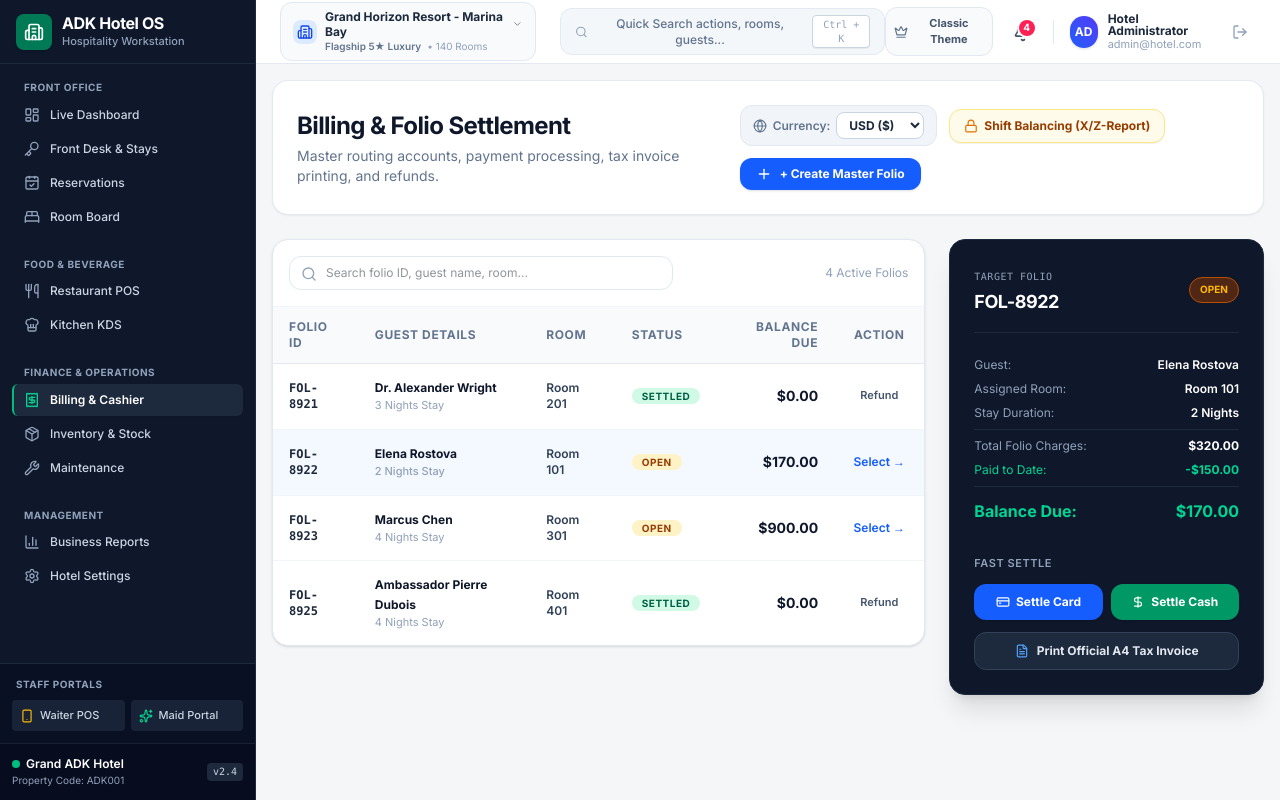
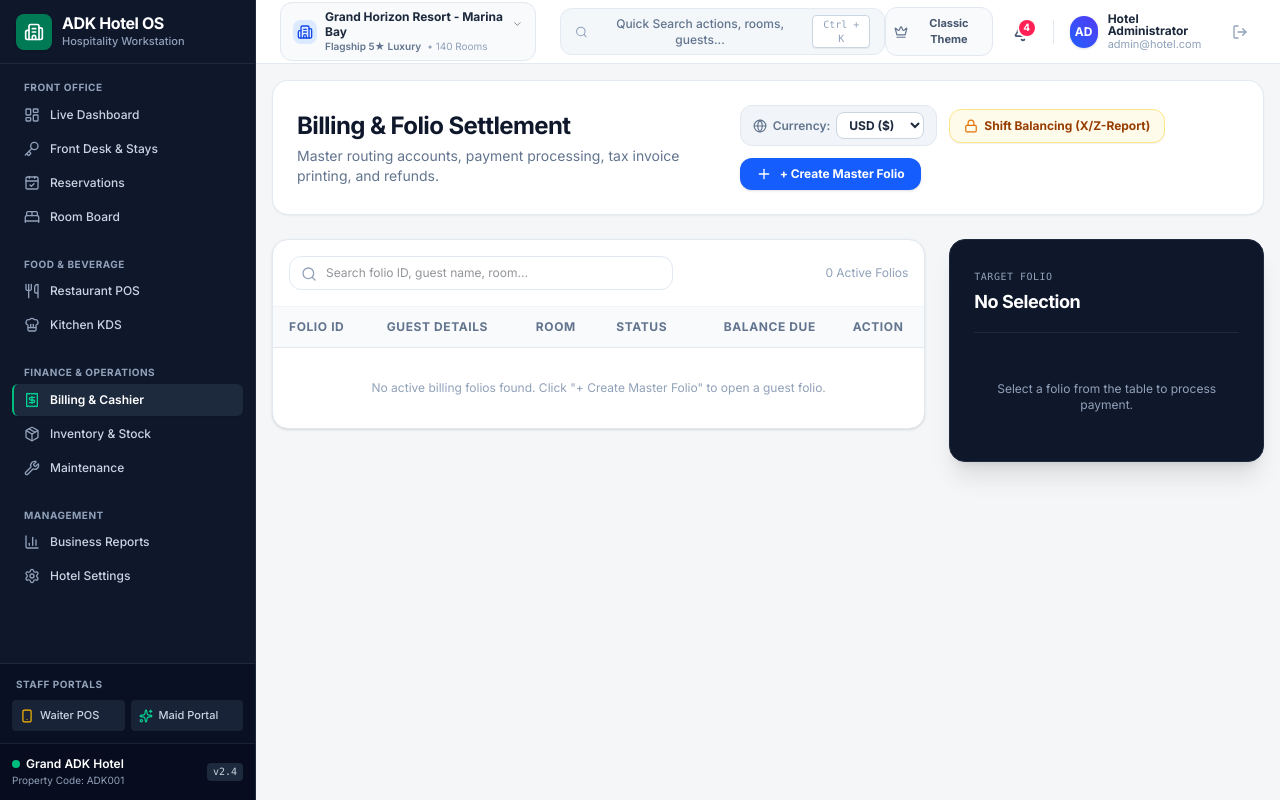
Before and after one commit to adksoftwares/hotel-os-platform, a Next.js app in the folder frontend/: page /billing in a window 1280 px wide. Built offline with nearby package versions, Linux system fonts and the light colour scheme; sample sign-in values are in the browser's storage.

Commit message:
fix: remove fake and mock details across workstations and initialize clean operational states

```diff
--- a/frontend/src/app/(dashboard)/billing/page.tsx
+++ b/frontend/src/app/(dashboard)/billing/page.tsx
@@ -25,76 +25,7 @@ interface FolioItem {
   charges: { date: string; description: string; amount: number }[];
 }
 
-const initialFolios: FolioItem[] = [
-  {
-    id: 'FOL-8921',
-    guest: 'Dr. Alexander Wright',
-    room: '201',
-    roomType: 'Deluxe King',
-    checkIn: '2026-10-11',
-    checkOut: '2026-10-14',
-    nights: 3,
-    status: 'SETTLED',
-    balance: 0.00,
-    totalCharges: 675.00,
-    paidAmount: 675.00,
-    charges: [
-      { date: '2026-10-11', description: 'Room Stay (3 Nights @ $200.00/night)', amount: 600.00 },
-      { date: '2026-10-11', description: 'Restaurant Dining - Steak Frites & Wine', amount: 75.00 },
-    ]
-  },
-  {
-    id: 'FOL-8922',
-    guest: 'Elena Rostova',
-    room: '101',
-    roomType: 'Standard Queen',
-    checkIn: '2026-10-11',
-    checkOut: '2026-10-13',
-    nights: 2,
-    status: 'OPEN',
-    balance: 170.00,
-    totalCharges: 320.00,
-    paidAmount: 150.00,
-    charges: [
-      { date: '2026-10-11', description: 'Room Stay (2 Nights @ $140.00/night)', amount: 280.00 },
-      { date: '2026-10-11', description: 'Minibar Consumption - Snacks & Drinks', amount: 40.00 },
-    ]
-  },
-  {
-    id: 'FOL-8923',
-    guest: 'Marcus Chen',
-    room: '301',
-    roomType: 'Executive Suite',
-    checkIn: '2026-10-12',
-    checkOut: '2026-10-16',
-    nights: 4,
-    status: 'OPEN',
-    balance: 900.00,
-    totalCharges: 1400.00,
-    paidAmount: 500.00,
-    charges: [
-      { date: '2026-10-12', description: 'Room Stay (4 Nights @ $320.00/night)', amount: 1280.00 },
-      { date: '2026-10-12', description: 'Airport Limousine Chauffeur Service', amount: 120.00 },
-    ]
-  },
-  {
-    id: 'FOL-8925',
-    guest: 'Ambassador Pierre Dubois',
-    room: '401',
-    roomType: 'Presidential Suite',
-    checkIn: '2026-10-11',
-    checkOut: '2026-10-15',
-    nights: 4,
-    status: 'SETTLED',
-    balance: 0.00,
-    totalCharges: 3200.00,
-    paidAmount: 3200.00,
-    charges: [
-      { date: '2026-10-11', description: 'Presidential Suite Stay (4 Nights)', amount: 2800.00 },
-      { date: '2026-10-11', description: 'Private Dining & In-Room Banqueting', amount: 400.00 },
-    ]
-  },
-];
+const initialFolios: FolioItem[] = [];
 
 const CURRENCIES = [
   { code: 'USD', symbol: '$', rate: 1.0, label: 'USD ($)' },
@@ -108,7 +39,7 @@ const CURRENCIES = [
 export default function BillingDashboard() {
   const { toast } = useToast();
   const [folios, setFolios] = useState<FolioItem[]>(initialFolios);
-  const [selectedFolio, setSelectedFolio] = useState<FolioItem | null>(initialFolios[1]);
+  const [selectedFolio, setSelectedFolio] = useState<FolioItem | null>(null);
   const [searchQuery, setSearchQuery] = useState('');
 
   // Multi-Currency & Shift Close State
@@ -290,11 +221,18 @@ export default function BillingDashboard() {
                   </tr>
                 </thead>
                 <tbody className="divide-y divide-slate-100">
-                  {filteredFolios.map((folio) => {
-                    const isSelected = selectedFolio?.id === folio.id;
+                  {filteredFolios.length === 0 ? (
+                    <tr>
+                      <td colSpan={6} className="px-4 py-8 text-center text-slate-400">
+                        No active billing folios found. Click "+ Create Master Folio" to open a guest folio.
+                      </td>
+                    </tr>
+                  ) : (
+                    filteredFolios.map((folio) => {
+                      const isSelected = selectedFolio?.id === folio.id;
 
-                    return (
-                      <tr
+                      return (
+                        <tr
                         key={folio.id}
                         onClick={() => setSelectedFolio(folio)}
                         className={`cursor-pointer transition-colors ${
@@ -336,7 +274,8 @@ export default function BillingDashboard() {
                         </td>
                       </tr>
                     );
-                  })}
+                  })
+                )}
                 </tbody>
               </table>
             </div>
--- a/frontend/src/app/(dashboard)/kitchen/page.tsx
+++ b/frontend/src/app/(dashboard)/kitchen/page.tsx
@@ -24,57 +24,7 @@ interface KOT {
   urgent?: boolean;
 }
 
-const initialMockKots: KOT[] = [
-  {
-    id: 'KOT-8491',
-    table: 'Table 4',
-    server: 'Rajesh K.',
-    time: '12:42 PM',
-    timestamp: Date.now() - 22 * 60 * 1000, // 22 mins ago (Rush)
-    status: 'PREPARING',
-    urgent: true,
-    items: [
-      { name: 'Steak Frites (Medium-Rare)', qty: 2, notes: 'Truffle butter on side' },
-      { name: 'Caesar Salad', qty: 1, notes: 'No croutons (gluten-free)' },
-      { name: 'Craft Cola', qty: 2 }
-    ]
-  },
-  {
-    id: 'KOT-8492',
-    table: 'Table 2',
-    server: 'Elena V.',
-    time: '12:54 PM',
-    timestamp: Date.now() - 11 * 60 * 1000, // 11 mins ago (Warning)
-    status: 'PENDING',
-    items: [
-      { name: 'Wagyu Burger (Well Done)', qty: 1 },
-      { name: 'Truffle Fries', qty: 2, notes: 'Extra parmesan cheese' }
-    ]
-  },
-  {
-    id: 'KOT-8493',
-    table: 'Patio 2',
-    server: 'Admin',
-    time: '01:02 PM',
-    timestamp: Date.now() - 4 * 60 * 1000, // 4 mins ago (Normal)
-    status: 'PENDING',
-    items: [
-      { name: 'Margherita Pizza', qty: 1, notes: 'Crispy thin crust' },
-      { name: 'Bruschetta', qty: 1 }
-    ]
-  },
-  {
-    id: 'KOT-8490',
-    table: 'Roof 2',
-    server: 'Marcus',
-    time: '12:35 PM',
-    timestamp: Date.now() - 30 * 60 * 1000,
-    status: 'READY',
-    items: [
-      { name: 'Cheesecake', qty: 2, notes: 'Berry compote' }
-    ]
-  }
-];
+const initialMockKots: KOT[] = [];
 
 export default function KitchenDisplaySystem() {
   const { toast } = useToast();
--- a/frontend/src/app/(dashboard)/maintenance/page.tsx
+++ b/frontend/src/app/(dashboard)/maintenance/page.tsx
@@ -18,13 +18,7 @@ interface MaintenanceIssue {
   reportedAt: string;
 }
 
-const mockIssues: MaintenanceIssue[] = [
-  { id: "1", roomNumber: "101", issue: "Bathroom sink faucet leaking slightly", priority: "MEDIUM", status: "OPEN", reportedAt: "Today 10:15 AM" },
-  { id: "2", roomNumber: "205", issue: "HVAC cooling unit cycling off prematurely", priority: "HIGH", status: "IN_PROGRESS", reportedAt: "Today 09:30 AM" },
-  { id: "3", roomNumber: "310", issue: "Broken TV remote battery cover missing", priority: "LOW", status: "OPEN", reportedAt: "Yesterday" },
-  { id: "4", roomNumber: "105", issue: "Main shower hot water pressure low", priority: "CRITICAL", status: "RESOLVED", reportedAt: "Today 08:00 AM" },
-  { id: "5", roomNumber: "402", issue: "Balcony light bulb burnt out", priority: "LOW", status: "CLOSED", reportedAt: "Oct 10" },
-];
+const mockIssues: MaintenanceIssue[] = [];
 
 export default function MaintenanceKanban() {
   const { toast } = useToast();
--- a/frontend/src/app/(dashboard)/pos/page.tsx
+++ b/frontend/src/app/(dashboard)/pos/page.tsx
@@ -52,14 +52,14 @@ interface TableEntity {
 
 const initialTables: TableEntity[] = [
   { id: 'T1', name: 'Table 1', zone: 'AC Dining', capacity: 2, status: 'AVAILABLE', currentTotal: 0 },
-  { id: 'T2', name: 'Table 2', zone: 'AC Dining', capacity: 4, status: 'OCCUPIED', currentTotal: 78.50, seatedMinutes: 35, guestCount: 3 },
-  { id: 'T3', name: 'Table 3', zone: 'AC Dining', capacity: 4, status: 'BILLED', currentTotal: 142.00, seatedMinutes: 52, guestCount: 4 },
-  { id: 'T4', name: 'Table 4', zone: 'AC Dining', capacity: 6, status: 'OCCUPIED', currentTotal: 215.00, seatedMinutes: 20, guestCount: 5 },
+  { id: 'T2', name: 'Table 2', zone: 'AC Dining', capacity: 4, status: 'AVAILABLE', currentTotal: 0 },
+  { id: 'T3', name: 'Table 3', zone: 'AC Dining', capacity: 4, status: 'AVAILABLE', currentTotal: 0 },
+  { id: 'T4', name: 'Table 4', zone: 'AC Dining', capacity: 6, status: 'AVAILABLE', currentTotal: 0 },
   { id: 'G1', name: 'Patio 1', zone: 'Garden Patio', capacity: 4, status: 'AVAILABLE', currentTotal: 0 },
-  { id: 'G2', name: 'Patio 2', zone: 'Garden Patio', capacity: 4, status: 'OCCUPIED', currentTotal: 64.00, seatedMinutes: 15, guestCount: 2 },
-  { id: 'G3', name: 'Patio 3', zone: 'Garden Patio', capacity: 8, status: 'RESERVED', currentTotal: 0 },
+  { id: 'G2', name: 'Patio 2', zone: 'Garden Patio', capacity: 4, status: 'AVAILABLE', currentTotal: 0 },
+  { id: 'G3', name: 'Patio 3', zone: 'Garden Patio', capacity: 8, status: 'AVAILABLE', currentTotal: 0 },
   { id: 'R1', name: 'Roof 1', zone: 'Rooftop', capacity: 2, status: 'AVAILABLE', currentTotal: 0 },
-  { id: 'R2', name: 'Roof 2', zone: 'Rooftop', capacity: 4, status: 'OCCUPIED', currentTotal: 110.00, seatedMinutes: 40, guestCount: 2 },
+  { id: 'R2', name: 'Roof 2', zone: 'Rooftop', capacity: 4, status: 'AVAILABLE', currentTotal: 0 },
 ];
 
 export default function RestaurantPOS() {
@@ -803,10 +803,10 @@ export default function RestaurantPOS() {
               onChange={(e) => setSelectedRoomNumber(e.target.value)}
               className="w-full px-3 py-2 rounded-xl border border-slate-200 bg-white"
             >
-              <option value="101">Room 101 - Dr. Alexander Wright (Deluxe King)</option>
-              <option value="102">Room 102 - Elena Rostova (Standard Queen)</option>
-              <option value="201">Room 201 - Sarah Jenkins (Executive Suite)</option>
-              <option value="401">Room 401 - Ambassador Pierre Dubois (Presidential)</option>
+              <option value="101">Room 101 (Deluxe King)</option>
+              <option value="102">Room 102 (Standard Queen)</option>
+              <option value="201">Room 201 (Executive Suite)</option>
+              <option value="401">Room 401 (Presidential Penthouse)</option>
             </select>
           </div>
           <div className="p-3 bg-blue-50 border border-blue-200 rounded-xl text-blue-900 flex justify-between font-bold">
--- a/frontend/src/app/(dashboard)/pos/waiter/page.tsx
+++ b/frontend/src/app/(dashboard)/pos/waiter/page.tsx
@@ -78,11 +78,7 @@ export default function WaiterHandheldPOS() {
   }, []);
 
   // Active Ticket
-  const [currentTicket, setCurrentTicket] = useState<WaiterOrderItem[]>([
-    { ...MENU_CATALOG[1], qty: 2, course: 'STARTER', notes: 'Dressing on side' },
-    { ...MENU_CATALOG[0], qty: 2, course: 'MAIN', notes: 'Medium-rare', hold: true },
-    { ...MENU_CATALOG[3], qty: 2, course: 'BEVERAGE', notes: 'No ice' },
-  ]);
+  const [currentTicket, setCurrentTicket] = useState<WaiterOrderItem[]>([]);
 
   // Audio tone helper
   const playChime = () => {
--- a/frontend/src/app/(dashboard)/reports/audit/page.tsx
+++ b/frontend/src/app/(dashboard)/reports/audit/page.tsx
@@ -15,10 +15,7 @@ type AuditLog = {
   }
 };
 
-const mockLogs: AuditLog[] = [
-  { id: '1', user: 'Admin', action: 'UPDATE', entity: 'Reservation', timestamp: '2023-10-10T10:00:00Z', details: { before: { status: 'PENDING' }, after: { status: 'CONFIRMED' } } },
-  { id: '2', user: 'System', action: 'CREATE', entity: 'Invoice', timestamp: '2023-10-10T11:30:00Z', details: { before: null, after: { amount: 150.00 } } }
-];
+const mockLogs: AuditLog[] = [];
 
 export default function AuditLogViewer() {
   const [logs, setLogs] = useState<AuditLog[]>([]);
--- a/frontend/src/app/(dashboard)/reports/room-revenue/page.tsx
+++ b/frontend/src/app/(dashboard)/reports/room-revenue/page.tsx
@@ -20,13 +20,7 @@ interface RevenueRecord {
   total: number;
 }
 
-const revenueData: RevenueRecord[] = [
-  { id: 1, date: '2026-10-11', room: '201', type: 'Deluxe King', reservationId: 'RES-8921', guest: 'Dr. Alexander Wright', rate: 200.00, charges: 75.00, total: 275.00 },
-  { id: 2, date: '2026-10-11', room: '101', type: 'Standard Queen', reservationId: 'RES-8922', guest: 'Elena Rostova', rate: 140.00, charges: 40.00, total: 180.00 },
-  { id: 3, date: '2026-10-10', room: '401', type: 'Presidential Suite', reservationId: 'RES-8925', guest: 'Ambassador Pierre Dubois', rate: 700.00, charges: 220.00, total: 920.00 },
-  { id: 4, date: '2026-10-10', room: '301', type: 'Executive Suite', reservationId: 'RES-8923', guest: 'Marcus Chen', rate: 320.00, charges: 65.00, total: 385.00 },
-  { id: 5, date: '2026-10-09', room: '103', type: 'Standard Queen', reservationId: 'RES-8924', guest: 'Sophie Van Der Bilt', rate: 140.00, charges: 15.00, total: 155.00 },
-];
+const revenueData: RevenueRecord[] = [];
 
 const dailyTrend = [
   { day: 'Oct 05', amount: 1420 },
@@ -49,8 +43,8 @@ export default function RoomRevenueReport() {
   const totalRoomRevenue = revenueData.reduce((acc, curr) => acc + curr.rate, 0);
   const totalAncillary = revenueData.reduce((acc, curr) => acc + curr.charges, 0);
   const grandTotal = totalRoomRevenue + totalAncillary;
-  const adr = totalRoomRevenue / revenueData.length;
-  const maxTrend = Math.max(...dailyTrend.map(t => t.amount));
+  const adr = revenueData.length > 0 ? totalRoomRevenue / revenueData.length : 0;
+  const maxTrend = Math.max(...dailyTrend.map(t => t.amount), 1);
 
   const exportCSV = () => {
     const headers = 'ID,Date,Room,Type,ReservationId,Guest,RoomRate,AncillaryCharges,Total\n';
@@ -209,7 +203,14 @@ export default function RoomRevenueReport() {
               </tr>
             </thead>
             <tbody className="divide-y divide-slate-100">
-              {revenueData.map((row) => (
+              {revenueData.length === 0 ? (
+                <tr>
+                  <td colSpan={8} className="p-8 text-center text-slate-400">
+                    No itemized revenue records found for this period.
+                  </td>
+                </tr>
+              ) : (
+                revenueData.map((row) => (
                 <React.Fragment key={row.id}>
                   <tr className="hover:bg-slate-50/60 transition-colors">
                     <td className="p-4 font-mono text-slate-600">{row.date}</td>
@@ -257,7 +258,8 @@ export default function RoomRevenueReport() {
                     </tr>
                   )}
                 </React.Fragment>
-              ))}
+              ))
+            )}
             </tbody>
           </table>
         </div>
--- a/frontend/src/app/(dashboard)/reservations/page.tsx
+++ b/frontend/src/app/(dashboard)/reservations/page.tsx
@@ -35,81 +35,7 @@ const mockRooms = [
   { number: '401', type: 'Presidential Suite', housekeeping: 'INSPECTED', floor: '4th Floor' },
 ];
 
-const initialReservations: Reservation[] = [
-  {
-    id: 'RES-8921',
-    guestName: 'Dr. Alexander Wright',
-    email: 'a.wright@med.org',
-    phone: '+1 415 892 1102',
-    roomNumber: '201',
-    roomType: 'Deluxe King',
-    checkIn: '2026-10-11',
-    checkOut: '2026-10-14',
-    nights: 3,
-    status: 'CHECKED_IN',
-    totalAmount: 675.00,
-    paidAmount: 675.00,
-    vip: true,
-  },
-  {
-    id: 'RES-8922',
-    guestName: 'Elena Rostova',
-    email: 'elena.rostova@tech.io',
-    phone: '+44 20 7946 0912',
-    roomNumber: '101',
-    roomType: 'Standard Queen',
-    checkIn: '2026-10-11',
-    checkOut: '2026-10-13',
-    nights: 2,
-    status: 'CHECKED_IN',
-    totalAmount: 320.00,
-    paidAmount: 150.00,
-  },
-  {
-    id: 'RES-8923',
-    guestName: 'Marcus Chen',
-    email: 'marcus.chen@capital.hk',
-    phone: '+852 9123 4567',
-    roomNumber: '301',
-    roomType: 'Executive Suite',
-    checkIn: '2026-10-12',
-    checkOut: '2026-10-16',
-    nights: 4,
-    status: 'CONFIRMED',
-    totalAmount: 1400.00,
-    paidAmount: 500.00,
-    vip: true,
-  },
-  {
-    id: 'RES-8924',
-    guestName: 'Sophie Van Der Bilt',
-    email: 'sophie.vdb@amsterdam.nl',
-    phone: '+31 6 1234 5678',
-    roomNumber: '103',
-    roomType: 'Standard Queen',
-    checkIn: '2026-10-13',
-    checkOut: '2026-10-17',
-    nights: 4,
-    status: 'CONFIRMED',
-    totalAmount: 640.00,
-    paidAmount: 200.00,
-  },
-  {
-    id: 'RES-8925',
-    guestName: 'Ambassador Pierre Dubois',
-    email: 'p.dubois@diplomacy.fr',
-    phone: '+33 1 4268 5500',
-    roomNumber: '401',
-    roomType: 'Presidential Suite',
-    checkIn: '2026-10-11',
-    checkOut: '2026-10-15',
-    nights: 4,
-    status: 'CHECKED_IN',
-    totalAmount: 3200.00,
-    paidAmount: 3200.00,
-    vip: true,
-  },
-];
+const initialReservations: Reservation[] = [];
 
 export default function ReservationsPage() {
   const { toast } = useToast();
@@ -478,9 +404,16 @@ export default function ReservationsPage() {
                 </tr>
               </thead>
               <tbody className="divide-y divide-slate-100">
-                {filteredReservations.map((res) => (
-                  <tr key={res.id} className="hover:bg-slate-50/50 transition-colors">
-                    <td className="p-4 font-mono font-bold text-slate-800">
+                {filteredReservations.length === 0 ? (
+                  <tr>
+                    <td colSpan={7} className="p-8 text-center text-slate-400">
+                      No reservations found. Click "+ New Booking Reservation" to create a guest reservation.
+                    </td>
+                  </tr>
+                ) : (
+                  filteredReservations.map((res) => (
+                    <tr key={res.id} className="hover:bg-slate-50/50 transition-colors">
+                      <td className="p-4 font-mono font-bold text-slate-800">
                       {res.id}
                       {res.vip && (
                         <span className="ml-2 px-1.5 py-0.5 rounded text-[10px] bg-purple-100 text-purple-700 font-bold">
@@ -524,7 +457,8 @@ export default function ReservationsPage() {
                       </button>
                     </td>
                   </tr>
-                ))}
+                ))
+              )}
               </tbody>
             </table>
           </div>
--- a/frontend/src/app/(dashboard)/rooms/[id]/page.tsx
+++ b/frontend/src/app/(dashboard)/rooms/[id]/page.tsx
@@ -73,9 +73,8 @@ export default function RoomDetailPage({ params }: { params: Promise<{ id: strin
             <div>
               <h3 className="text-lg font-semibold text-gray-800 mb-4">Current Guest</h3>
               <div className="p-4 bg-gray-50 rounded-lg border border-gray-100">
-                <p className="font-medium text-gray-900">John Doe (RES-10293)</p>
-                <p className="text-sm text-gray-500 mt-1">Check-in: Oct 1, 2026 &bull; Check-out: Oct 5, 2026</p>
-                <p className="text-sm text-gray-500">2 Adults &bull; Standard Rate</p>
+                <p className="font-medium text-gray-600">No active guest checked in</p>
+                <p className="text-xs text-gray-400 mt-1">Room is vacant and ready for assignment</p>
               </div>
             </div>
             <div>
@@ -99,32 +98,7 @@ export default function RoomDetailPage({ params }: { params: Promise<{ id: strin
         {activeTab === 'reservations' && (
           <div>
             <h3 className="text-lg font-semibold text-gray-800 mb-4">Reservation History</h3>
-            <div className="overflow-x-auto">
-              <table className="w-full text-sm text-left">
-                <thead className="bg-gray-50 text-gray-600 font-medium border-b border-gray-200">
-                  <tr>
-                    <th className="px-4 py-3">Res ID</th>
-                    <th className="px-4 py-3">Guest</th>
-                    <th className="px-4 py-3">Dates</th>
-                    <th className="px-4 py-3">Status</th>
-                  </tr>
-                </thead>
-                <tbody className="divide-y divide-gray-100">
-                  <tr>
-                    <td className="px-4 py-3 text-blue-600">RES-10293</td>
-                    <td className="px-4 py-3">John Doe</td>
-                    <td className="px-4 py-3">Oct 1 - Oct 5, 2026</td>
-                    <td className="px-4 py-3"><span className="px-2 py-1 bg-green-100 text-green-700 rounded text-xs">In House</span></td>
-                  </tr>
-                  <tr>
-                    <td className="px-4 py-3 text-blue-600">RES-10250</td>
-                    <td className="px-4 py-3">Jane Smith</td>
-                    <td className="px-4 py-3">Sep 25 - Sep 28, 2026</td>
-                    <td className="px-4 py-3"><span className="px-2 py-1 bg-gray-100 text-gray-700 rounded text-xs">Checked Out</span></td>
-                  </tr>
-                </tbody>
-              </table>
-            </div>
+            <p className="text-gray-500 italic">No prior reservation history on record for this room.</p>
           </div>
         )}
 
```
Also changed, not shown: frontend/public/sw.js, 1 other file (tests, documents, lock files or other folders).
